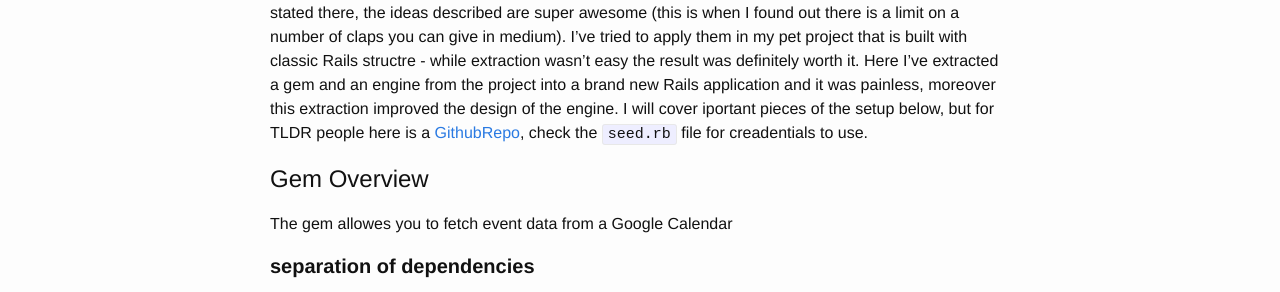
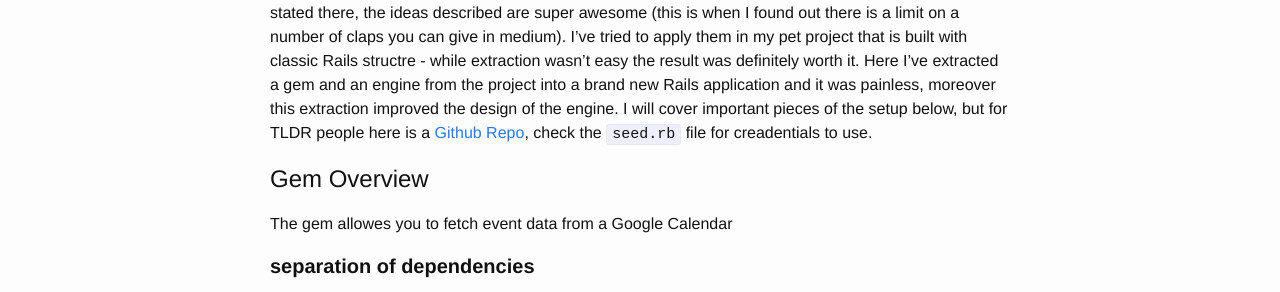
Before and after one commit to bpohoriletz/bpohoriletz.github.io, a Jekyll site: the page built from _posts/2018-06-23-modular-monolith-example.md, in a window 1280 px wide and 900 px high. Shown: the part 376-668 px from the top of the window. Built offline with Jekyll 4.4.1, drawn with Linux system fonts in a browser that asks for light colours; some of the changed text lies outside the part shown.

Commit message:
Typo fixes

```diff
--- a/_posts/2018-06-23-modular-monolith-example.md
+++ b/_posts/2018-06-23-modular-monolith-example.md
@@ -16,8 +16,8 @@ that is built with classic Rails structre - while extraction wasn't easy
 the result was definitely worth it. Here I've extracted a gem and an engine
 from the project into a brand new Rails application and it was painless,
 moreover this extraction improved the design of the engine. I will cover
-iportant pieces of the setup below, but for TLDR people here is a
-[GithubRepo][application], check the `seed.rb` file for creadentials to use.
+important pieces of the setup below, but for TLDR people here is a
+[Github Repo][application], check the `seed.rb` file for creadentials to use.
 
 # Gem Overview #
 The gem allowes you to fetch event data from a Google Calendar
```
